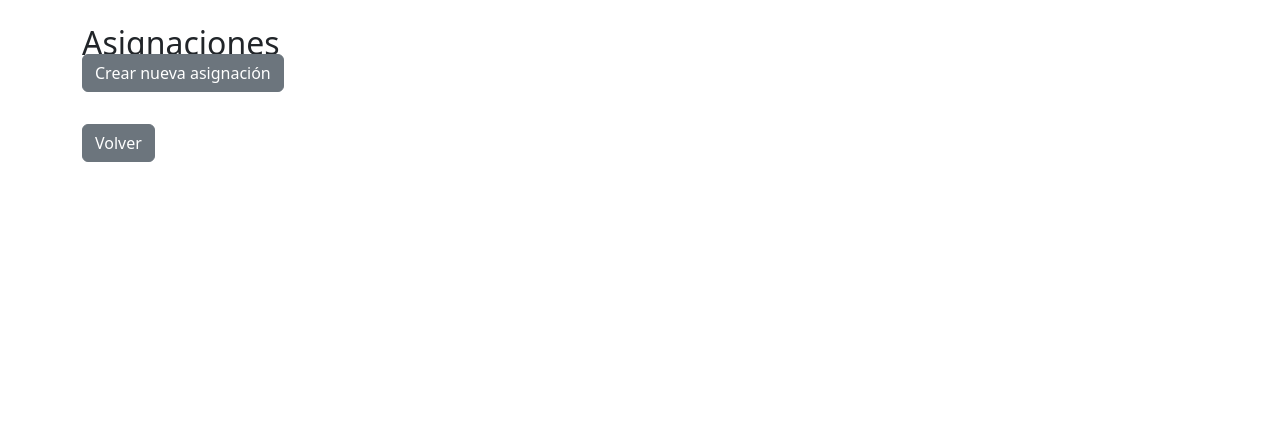
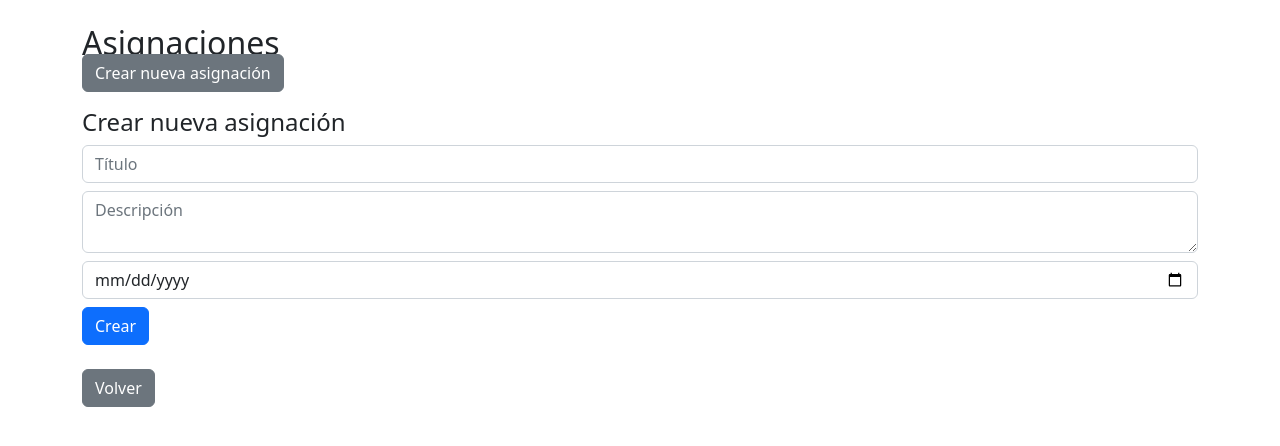
Before and after one commit to Pazoomer/SistemasDistribuidosSistemaEscuela, a website: page materia.html in a window 1280 px wide. Both pictures are taken after a click on the button "Crear nueva asignación". Drawn offline with Linux system fonts and the light colour scheme.

Commit message:
console asignacion

```diff
--- a/materia.html
+++ b/materia.html
@@ -19,8 +19,8 @@
       Crear nueva asignación
     </button>
 
-    <!-- Formulario solo para maestros -->
-    <div id="formNuevaAsignacion" style="display: none;" class="mt-2">
+    <!-- Formulario oculto inicialmente -->
+    <div id="formNuevaAsignacion" class="mt-2" hidden>
       <h4>Crear nueva asignación</h4>
       <form id="crearAsignacionForm">
         <input type="text" id="titulo" placeholder="Título" class="form-control mb-2" required>
@@ -92,7 +92,7 @@
         card.addEventListener("click", () => {
           localStorage.setItem("asignacionSeleccionada", JSON.stringify(asignacion));
           localStorage.setItem("materiaSeleccionada", JSON.stringify(materia));
-          localStorage.setItem("usuarioActual", JSON.stringify({usuario}));
+          localStorage.setItem("usuarioActual", JSON.stringify({ usuario }));
           window.location.href = "asignacion.html";
         });
       });
@@ -116,12 +116,15 @@
       form.reset();
       mostrarAsignaciones();
     });
+  </script>
+  <script>
+  const toggleBtn = document.getElementById("toggleFormBtn");
+  const formDiv = document.getElementById("formNuevaAsignacion");
 
-    document.getElementById("toggleFormBtn").addEventListener("click", () => {
-      const formDiv = document.getElementById("formNuevaAsignacion");
-      formDiv.style.display = formDiv.style.display === "none" ? "block" : "none";
-    });
-  </script>
+  toggleBtn.addEventListener("click", () => {
+    formDiv.hidden = !formDiv.hidden;
+  });
+</script>
 </body>
 
 </html>
```
Also changed, not shown: asignacion.html (+1 -0 lines).
